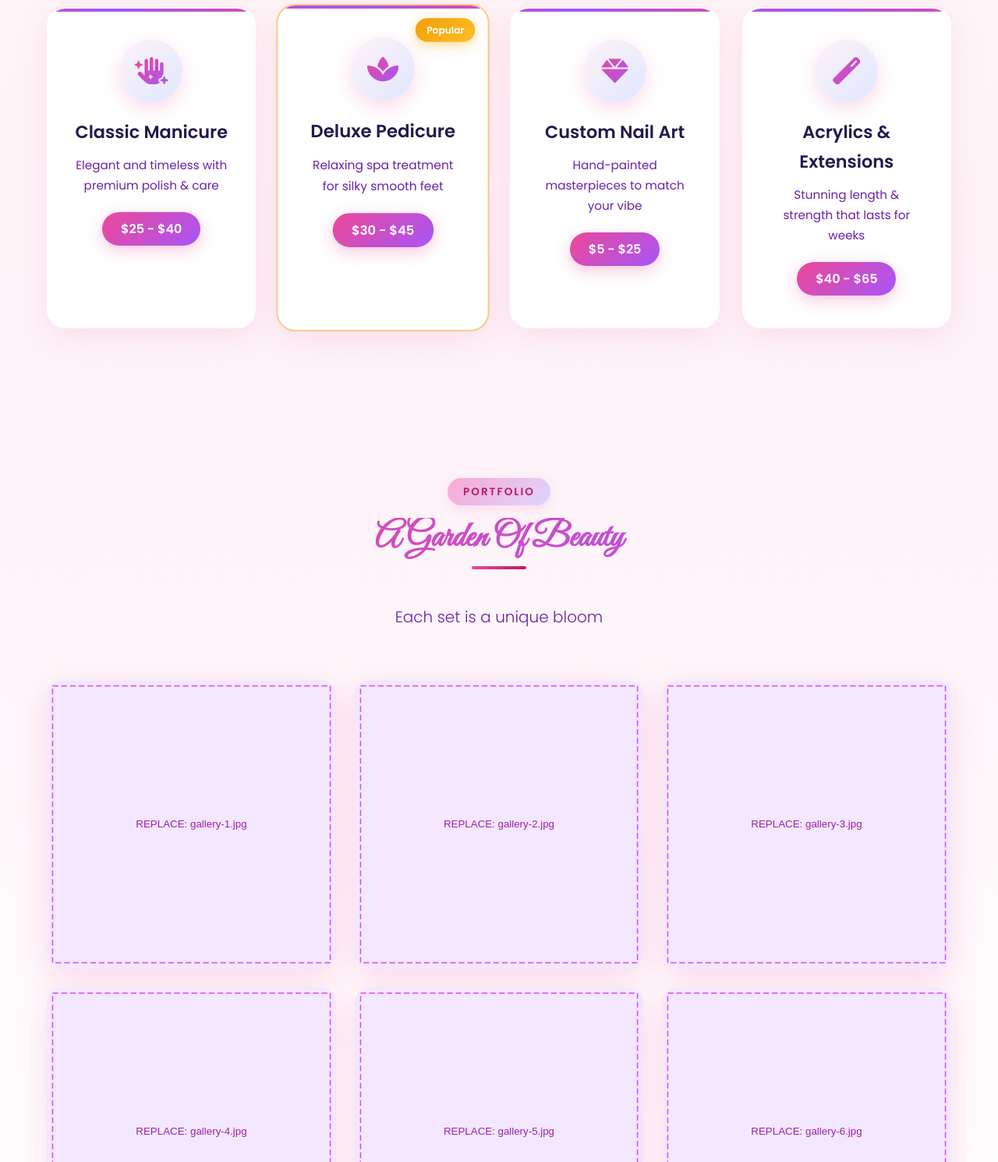
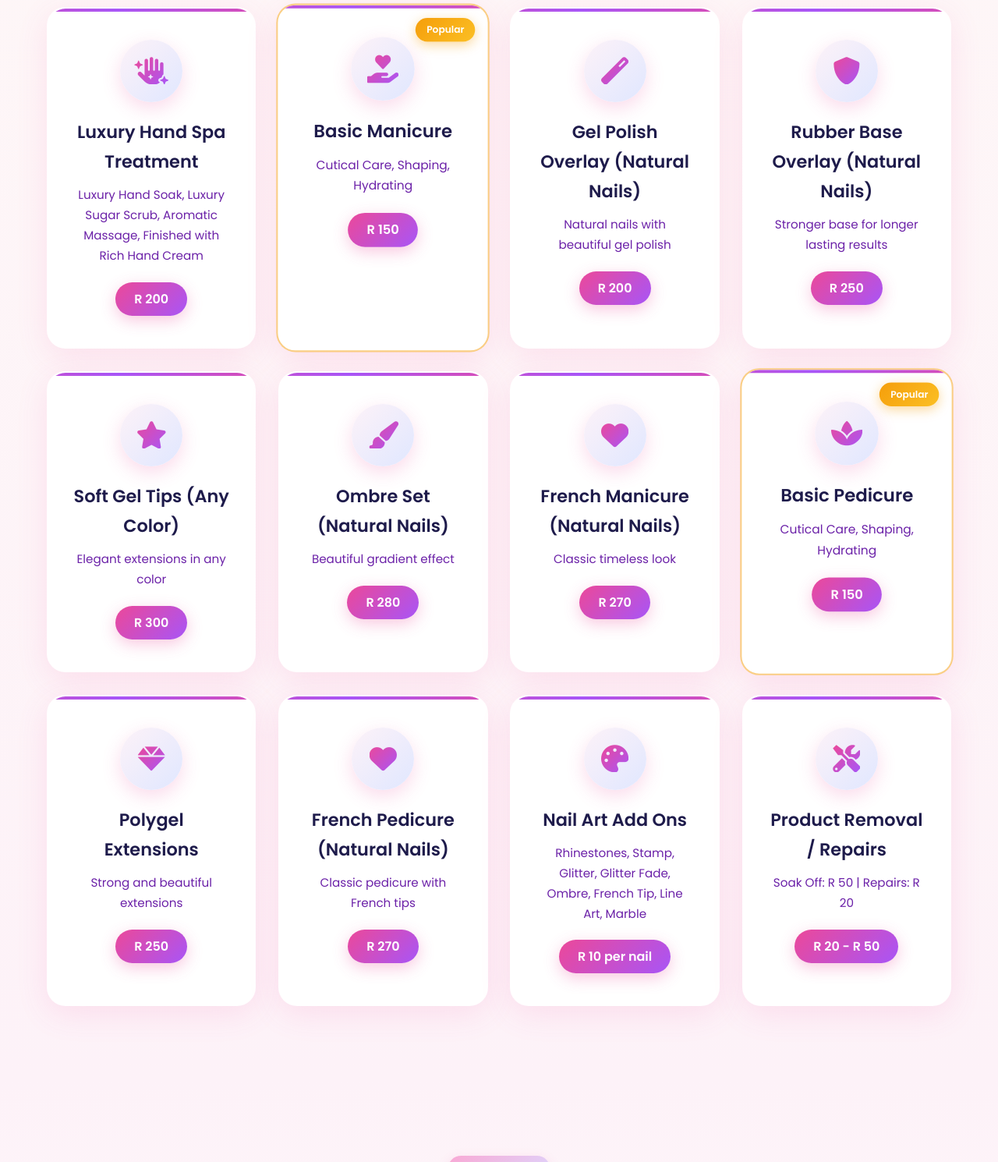
Before and after one commit to drecosta/nails, a plain HTML site: page index.html in a window 1280 px wide. Shown: the part 1146-2636 px from the top of the page at 78% size. Drawn offline with Linux system fonts and the light colour scheme.

Commit message:
Update pricing and services

```diff
--- a/index.html
+++ b/index.html
@@ -84,9 +84,64 @@
                     <div class="service-icon">
                         <i class="fas fa-hand-sparkles"></i>
                     </div>
-                    <h3>Classic Manicure</h3>
-                    <p>Elegant and timeless with premium polish & care</p>
-                    <span class="price">$25 - $40</span>
+                    <h3>Luxury Hand Spa Treatment</h3>
+                    <p>Luxury Hand Soak, Luxury Sugar Scrub, Aromatic Massage, Finished with Rich Hand Cream</p>
+                    <span class="price">R 200</span>
+                    <div class="card-shine"></div>
+                </div>
+                <div class="service-card featured">
+                    <div class="featured-badge">Popular</div>
+                    <div class="service-icon">
+                        <i class="fas fa-hand-holding-heart"></i>
+                    </div>
+                    <h3>Basic Manicure</h3>
+                    <p>Cutical Care, Shaping, Hydrating</p>
+                    <span class="price">R 150</span>
+                    <div class="card-shine"></div>
+                </div>
+                <div class="service-card">
+                    <div class="service-icon">
+                        <i class="fas fa-magic"></i>
+                    </div>
+                    <h3>Gel Polish Overlay (Natural Nails)</h3>
+                    <p>Natural nails with beautiful gel polish</p>
+                    <span class="price">R 200</span>
+                    <div class="card-shine"></div>
+                </div>
+                <div class="service-card">
+                    <div class="service-icon">
+                        <i class="fas fa-shield-alt"></i>
+                    </div>
+                    <h3>Rubber Base Overlay (Natural Nails)</h3>
+                    <p>Stronger base for longer lasting results</p>
+                    <span class="price">R 250</span>
+                    <div class="card-shine"></div>
+                </div>
+                <div class="service-card">
+                    <div class="service-icon">
+                        <i class="fas fa-star"></i>
+                    </div>
+                    <h3>Soft Gel Tips (Any Color)</h3>
+                    <p>Elegant extensions in any color</p>
+                    <span class="price">R 300</span>
+                    <div class="card-shine"></div>
+                </div>
+                <div class="service-card">
+                    <div class="service-icon">
+                        <i class="fas fa-paint-brush"></i>
+                    </div>
+                    <h3>Ombre Set (Natural Nails)</h3>
+                    <p>Beautiful gradient effect</p>
+                    <span class="price">R 280</span>
+                    <div class="card-shine"></div>
+                </div>
+                <div class="service-card">
+                    <div class="service-icon">
+                        <i class="fas fa-heart"></i>
+                    </div>
+                    <h3>French Manicure (Natural Nails)</h3>
+                    <p>Classic timeless look</p>
+                    <span class="price">R 270</span>
                     <div class="card-shine"></div>
                 </div>
                 <div class="service-card featured">
@@ -94,27 +149,45 @@
                     <div class="service-icon">
                         <i class="fas fa-spa"></i>
                     </div>
-                    <h3>Deluxe Pedicure</h3>
-                    <p>Relaxing spa treatment for silky smooth feet</p>
-                    <span class="price">$30 - $45</span>
+                    <h3>Basic Pedicure</h3>
+                    <p>Cutical Care, Shaping, Hydrating</p>
+                    <span class="price">R 150</span>
                     <div class="card-shine"></div>
                 </div>
                 <div class="service-card">
                     <div class="service-icon">
                         <i class="fas fa-gem"></i>
                     </div>
-                    <h3>Custom Nail Art</h3>
-                    <p>Hand-painted masterpieces to match your vibe</p>
-                    <span class="price">$5 - $25</span>
+                    <h3>Polygel Extensions</h3>
+                    <p>Strong and beautiful extensions</p>
+                    <span class="price">R 250</span>
                     <div class="card-shine"></div>
                 </div>
                 <div class="service-card">
                     <div class="service-icon">
-                        <i class="fas fa-magic"></i>
+                        <i class="fas fa-heart"></i>
                     </div>
-                    <h3>Acrylics & Extensions</h3>
-                    <p>Stunning length & strength that lasts for weeks</p>
-                    <span class="price">$40 - $65</span>
+                    <h3>French Pedicure (Natural Nails)</h3>
+                    <p>Classic pedicure with French tips</p>
+                    <span class="price">R 270</span>
+                    <div class="card-shine"></div>
+                </div>
+                <div class="service-card">
+                    <div class="service-icon">
+                        <i class="fas fa-palette"></i>
+                    </div>
+                    <h3>Nail Art Add Ons</h3>
+                    <p>Rhinestones, Stamp, Glitter, Glitter Fade, Ombre, French Tip, Line Art, Marble</p>
+                    <span class="price">R 10 per nail</span>
+                    <div class="card-shine"></div>
+                </div>
+                <div class="service-card">
+                    <div class="service-icon">
+                        <i class="fas fa-tools"></i>
+                    </div>
+                    <h3>Product Removal / Repairs</h3>
+                    <p>Soak Off: R 50 | Repairs: R 20</p>
+                    <span class="price">R 20 - R 50</span>
                     <div class="card-shine"></div>
                 </div>
             </div>
@@ -238,10 +311,21 @@
                         <div class="form-group">
                             <select id="bookingService" required>
                                 <option value="">Select Desired Service</option>
-                                <option value="Classic Manicure">Classic Manicure</option>
-                                <option value="Deluxe Pedicure">Deluxe Pedicure</option>
-                                <option value="Custom Nail Art">Custom Nail Art</option>
-                                <option value="Acrylics & Extensions">Acrylics & Extensions</option>
+                                <option value="Luxury Hand Spa Treatment (60 Min)">Luxury Hand Spa Treatment (60 Min) - R 200</option>
+                                <option value="Basic Manicure">Basic Manicure - R 150</option>
+                                <option value="Gel Polish Overlay (Natural Nails)">Gel Polish Overlay (Natural Nails) - R 200</option>
+                                <option value="Rubber Base Overlay (Natural Nails)">Rubber Base Overlay (Natural Nails) - R 250</option>
+                                <option value="Soft Gel Tips (Any Color)">Soft Gel Tips (Any Color) - R 300</option>
+                                <option value="Ombre Set (Natural Nails)">Ombre Set (Natural Nails) - R 280</option>
+                                <option value="French Manicure (Natural Nails)">French Manicure (Natural Nails) - R 270</option>
+                                <option value="Basic Pedicure">Basic Pedicure - R 150</option>
+                                <option value="Gel Polish Overlay Pedicure">Gel Polish Overlay Pedicure - R 200</option>
+                                <option value="Polygel Extensions">Polygel Extensions - R 250</option>
+                                <option value="French Pedicure (Natural Nails)">French Pedicure (Natural Nails) - R 270</option>
+                                <option value="French Pedicure (Extensions)">French Pedicure (Extensions) - R 280</option>
+                                <option value="Nail Art Add On (Per Nail)">Nail Art Add On (Per Nail) - R 10</option>
+                                <option value="Product Removal">Product Removal / Soak - R 50</option>
+                                <option value="Repairs">Repairs - R 20</option>
                                 <option value="Something Else">Something Else</option>
                             </select>
                         </div>
```
